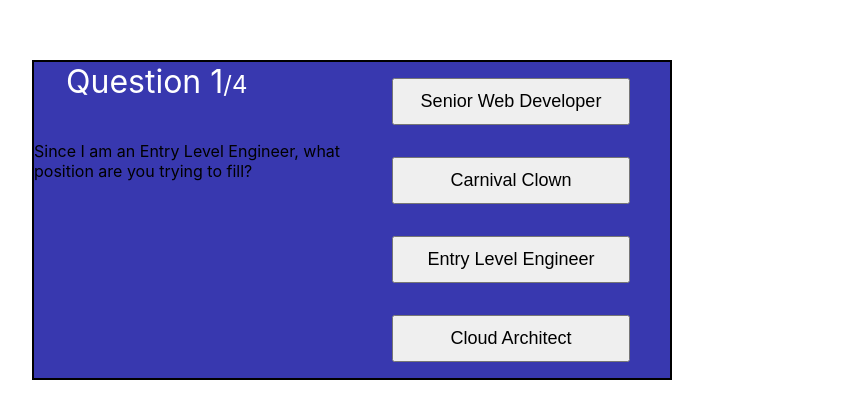
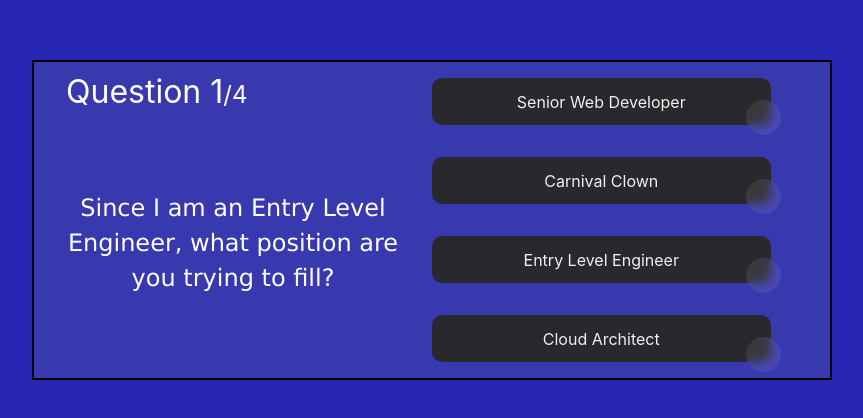
Before and after one commit to turneyz/employer-quiz-react, a React (Create React App) app: page / in a window 1280 px wide. Shown: the part 180-598 px from the top of the page, without its empty margins (288-1151 px from the left). Built offline with nearby package versions, Linux system fonts and the light colour scheme.

Commit message:
Altered positioning of text and added button styling

```diff
--- a/src/App.css
+++ b/src/App.css
@@ -1,6 +1,10 @@
 
 * {
   box-sizing: border-box;
+}
+
+html {
+  background-color: rgb(38, 38, 178);
 }
 
 
@@ -16,7 +20,7 @@
   left: 50%;
   margin-top: -10em;
   margin-left: -20em;
-  width: 40em;
+  width: 50em;
   height: 20em;
   display: flex;
   justify-content: space-around;
@@ -41,10 +45,18 @@ span {
   font-size: x-large;
   color: white;
   height: 25%;
+  padding-top: 10px;
 }
 
 .questionText {
+  text-align: center;
+  font-size: x-large;
   height: 75%;
+  padding: 50px 15px;
+  color: white;
+  font-family: Verdana, Geneva, Tahoma, sans-serif;
+  line-height: 35px;
+  vertical-align: 17.5px;
 }
 
 .answerSection {
@@ -54,12 +66,85 @@ span {
   width: 50%;
 }
 
-button {
+/* button {
   font-size: large;
   margin: auto;
   height: 15%;
   width: 75%;
+  cursor: pointer;
+} */
+
+  /* <!-- HTML !-->
+<button class="button-86" role="button">Button 86</button> */
+
+/* CSS */
+button {
+  all: unset;
+  height: 10%;
+  width: 75%;
+  font-size: 16px;
+  background: transparent;
+  border: none;
+  position: relative;
+  color: #f0f0f0;
+  cursor: pointer;
+  z-index: 1;
+  padding: 8px 20px;
+  display: flex;
+  align-items: center;
+  justify-content: center;
+  white-space: nowrap;
+  user-select: none;
+  -webkit-user-select: none;
+  touch-action: manipulation;
 }
+
+button::after,
+button::before {
+  content: '';
+  position: absolute;
+  bottom: 0;
+  right: 0;
+  z-index: -99999;
+  transition: all .4s;
+}
+
+button::before {
+  transform: translate(0%, 0%);
+  width: 100%;
+  height: 100%;
+  background: #28282d;
+  border-radius: 10px;
+}
+
+button::after {
+  transform: translate(10px, 10px);
+  width: 35px;
+  height: 35px;
+  background: #ffffff15;
+  backdrop-filter: blur(5px);
+  -webkit-backdrop-filter: blur(5px);
+  border-radius: 50px;
+}
+
+button:hover::before {
+  transform: translate(5%, 20%);
+  width: 110%;
+  height: 110%;
+}
+
+button:hover::after {
+  border-radius: 10px;
+  transform: translate(0, 0);
+  width: 100%;
+  height: 100%;
+}
+
+button:active::after {
+  transition: 0s;
+  transform: translate(0, 5%);
+}
+
 
 
 
```
